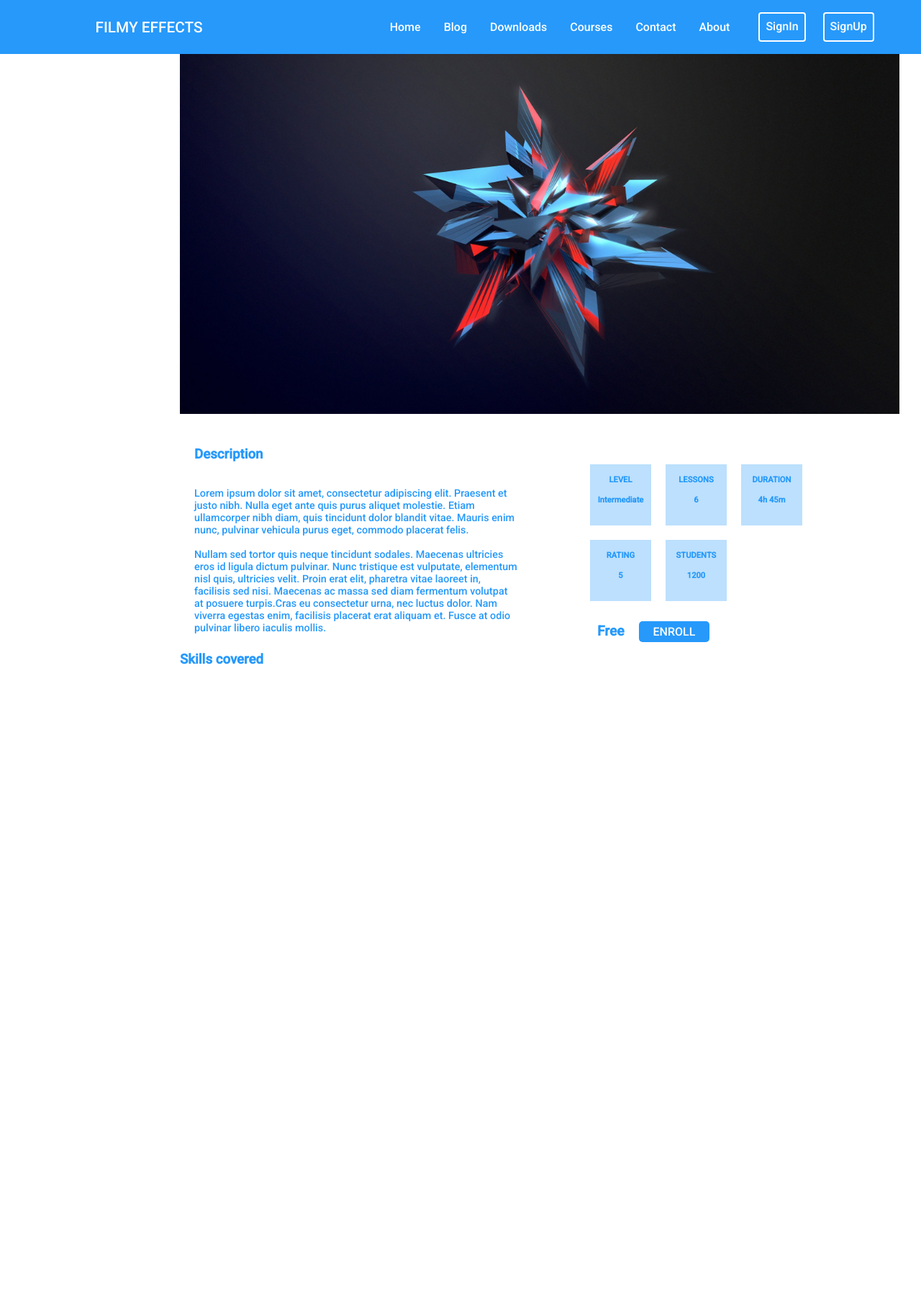
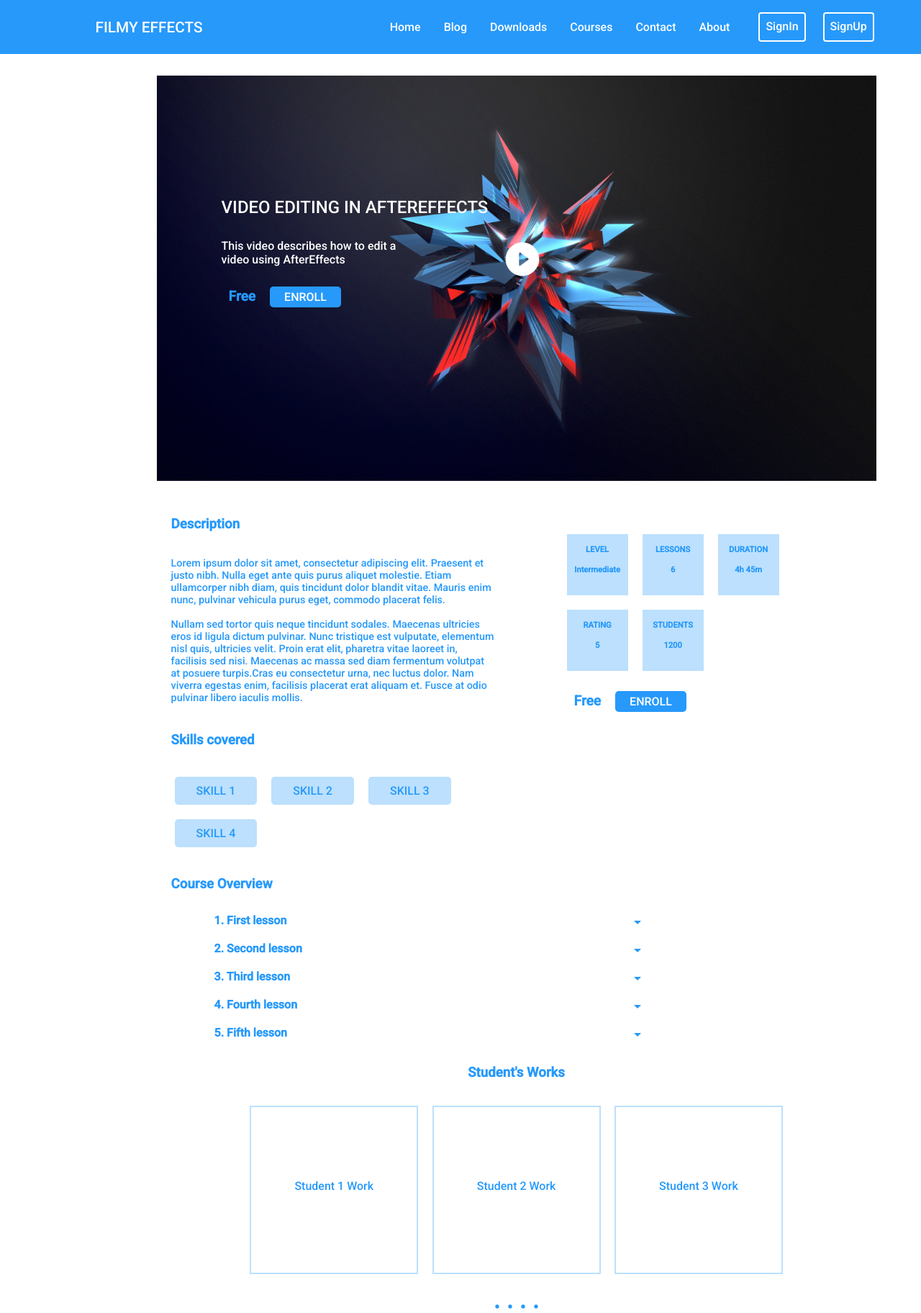
Before and after one commit to dharanisubramaniam/fe_ui, a React (Create React App) app: page /video in a window 1280 px wide. Shown: the whole page at 72% size. Before the commit the page ends 927 px from the top, so only its background shows below. Built offline with nearby package versions, Linux system fonts and the light colour scheme; no server answers.

Commit message:
updated version

```diff
--- a/package.json
+++ b/package.json
@@ -3,6 +3,8 @@
   "version": "0.1.0",
   "private": true,
   "dependencies": {
+    "@material-ui/core": "^4.11.3",
+    "@material-ui/icons": "^4.11.2",
     "@testing-library/jest-dom": "^5.11.9",
     "@testing-library/react": "^11.2.3",
     "@testing-library/user-event": "^12.6.2",
--- a/public/index.html
+++ b/public/index.html
@@ -17,6 +17,7 @@
     <link rel="manifest" href="%PUBLIC_URL%/manifest.json" />
     <link rel="preconnect" href="https://fonts.gstatic.com">
     <link href="https://fonts.googleapis.com/css2?family=Roboto:wght@500&display=swap" rel="stylesheet">
+
     <!--
       Notice the use of %PUBLIC_URL% in the tags above.
       It will be replaced with the URL of the `public` folder during the build.
--- a/src/App.js
+++ b/src/App.js
@@ -5,8 +5,24 @@ import SideBar from "./components/SideBar";
 import MainBody from "./components/MainBody";
 import { BrowserRouter as Router, Switch, Route, Link } from "react-router-dom";
 import CourseHome from "./components/CourseHome";
+import axios from "axios";
 
 function App() {
+  const [path, setPath] = useState([]);
+
+  useEffect(() => {
+    async function fetchData() {
+      const response = await axios.get("/api/video");
+      setPath(response.data[0].video);
+      console.log(` this is request : ${ response.data[0].Description }`);
+      return response.data[0];
+    }
+
+    fetchData();
+
+  }, []);
+
+  console.log(`path: ${path}`);
   return (
     <Router>
       <div className="app">
--- a/src/components/CourseHome.css
+++ b/src/components/CourseHome.css
@@ -1,20 +1,47 @@
 .coursehome{
-    margin-left: 250px;
+    position: absolute;
+    left: 17%;
     max-width:1000px;
     font-family: "Roboto", sans-serif;
     color: #2699fb;
 }
 
 .coursehome__thumbnail{
-   height: 500px;
-   width:1000px;
-
+   margin-top: 30px;
+   max-height: auto;
+   max-width:1000px;
+   position:relative;
+   color: white;
 }
 
 .coursehome__thumbnail >img {
-    height: 500px;
-    width: 1000px;
+    height: auto;
+    max-width: 100%;
     object-fit: cover;
+}
+
+.coursehome__playerDesc {
+   position: absolute;
+   left: 8%;
+   top: 28%;
+}
+
+.coursehome__playerDesc > h2 {
+    margin:10px;
+    font-weight: 500;
+}
+.coursehome__playerDesc > p {
+   margin: 30px 0px 30px 10px;
+    width: 250px;
+}
+.coursehome__playIconContainer {
+    position: absolute;
+    top: 40%;
+    left: 48%;
+}
+.coursehome__playerIcon {
+    font-size: 3.5rem !important;
+    color: white;
 }
 
 .coursehome__description {
@@ -80,3 +107,69 @@
     margin: 0px 20px;
 
 }
+
+
+.coursehome__skills {
+    max-width: 45%;
+}
+.coursehome__skills > h3 {
+    font-weight: 600;
+    padding: 15px 20px;
+}
+
+.coursehome__skillsCovered {
+    display: flex;
+    flex-wrap: wrap;
+    margin: 15px;
+}
+
+.coursehome__skillsCovered > p {
+    padding: 10px 30px;
+    background-color: #BCE0FD;
+    color: #2699fb;
+    margin:10px;
+    border-radius: 5px;
+}
+
+.coursehome__courseOverview > h3 {
+     font-weight: 600;
+    padding: 15px 20px;
+}
+.coursehome__lesson {
+    display: flex;
+    justify-content:space-between;
+    max-width: 60%;
+    margin: 15px 0px 15px 80px;
+    font-weight: 600;
+}
+.coursehome__studentsWorks > h3 {
+    font-weight: 600;
+    padding: 15px 20px;
+    text-align: center;
+}
+.coursehome__studentsWork {
+    display: flex;
+    justify-content: space-around;
+    height: 250px;
+    padding: 20px 120px;
+
+}
+.coursehome__studentsWorkRows {
+    border: 2px solid #BCE0FD;
+    width: 230px;
+    height: 230px;
+}
+
+.coursehome__studentsWorkRows > p {
+    text-align: center;
+    margin-top: 100px;
+}
+.coursehome__dotIcons{
+    display: flex;
+    justify-content: center;
+    align-items: center;
+}
+.coursehome__dotIcon {
+    font-size: 0.5rem !important;
+    padding: 5px;
+}
--- a/src/components/CourseHome.js
+++ b/src/components/CourseHome.js
@@ -1,12 +1,29 @@
 import React from 'react';
 import img from "../images/coursehome.jpg";
-import './CourseHome.css'
+import './CourseHome.css';
+import PlayCircleFilledRoundedIcon from "@material-ui/icons/PlayCircleFilledRounded";
+import ArrowDropDownIcon from "@material-ui/icons/ArrowDropDown";
+import FiberManualRecordIcon from "@material-ui/icons/FiberManualRecord";
 
 function CourseHome() {
     return (
       <div className="coursehome">
         <div className="coursehome__thumbnail">
           <img src={img}></img>
+          <div className="coursehome__playerDesc">
+            <h2>VIDEO EDITING IN AFTEREFFECTS</h2>
+            <p>This video describes how to edit a video using AfterEffects</p>
+
+            <a href="#" className="coursehome__desc2EnrollFree">
+              Free
+            </a>
+            <a href="#" className="coursehome__desc2EnrollLink">
+              ENROLL
+            </a>
+          </div>
+          <div className="coursehome__playIconContainer">
+            <PlayCircleFilledRoundedIcon className="coursehome__playerIcon" />
+          </div>
         </div>
         <div className="coursehome__description">
           <div className="coursehome__desc1">
@@ -60,9 +77,57 @@ function CourseHome() {
             </div>
           </div>
         </div>
-        <div>
+        <div className="coursehome__skills">
           <h3>Skills covered</h3>
-          <div></div>
+          <div className="coursehome__skillsCovered">
+            <p>SKILL 1</p>
+            <p>SKILL 2</p>
+            <p>SKILL 3</p>
+            <p>SKILL 4</p>
+          </div>
+        </div>
+        <div className="coursehome__courseOverview">
+          <h3>Course Overview</h3>
+          <div className="coursehome__lesson">
+            <p>1. First lesson</p>
+            <ArrowDropDownIcon />
+          </div>
+          <div className="coursehome__lesson">
+            <p>2. Second lesson</p>
+            <ArrowDropDownIcon />
+          </div>
+          <div className="coursehome__lesson">
+            <p>3. Third lesson</p>
+            <ArrowDropDownIcon />
+          </div>
+          <div className="coursehome__lesson">
+            <p>4. Fourth lesson</p>
+            <ArrowDropDownIcon />
+          </div>
+          <div className="coursehome__lesson">
+            <p>5. Fifth lesson</p>
+            <ArrowDropDownIcon />
+          </div>
+        </div>
+        <div className="coursehome__studentsWorks">
+          <h3>Student's Works</h3>
+          <div className="coursehome__studentsWork">
+            <div className="coursehome__studentsWorkRows">
+              <p>Student 1 Work</p>
+            </div>
+            <div className="coursehome__studentsWorkRows">
+              <p>Student 2 Work</p>
+            </div>
+            <div className="coursehome__studentsWorkRows">
+              <p>Student 3 Work</p>
+            </div>
+          </div>
+        </div>
+        <div className="coursehome__dotIcons">
+          <FiberManualRecordIcon className="coursehome__dotIcon" />
+          <FiberManualRecordIcon className="coursehome__dotIcon" />
+          <FiberManualRecordIcon className="coursehome__dotIcon" />
+          <FiberManualRecordIcon className="coursehome__dotIcon" />
         </div>
       </div>
     );
```
Also changed, not shown: 2 other files (tests, documents, lock files or other folders).
